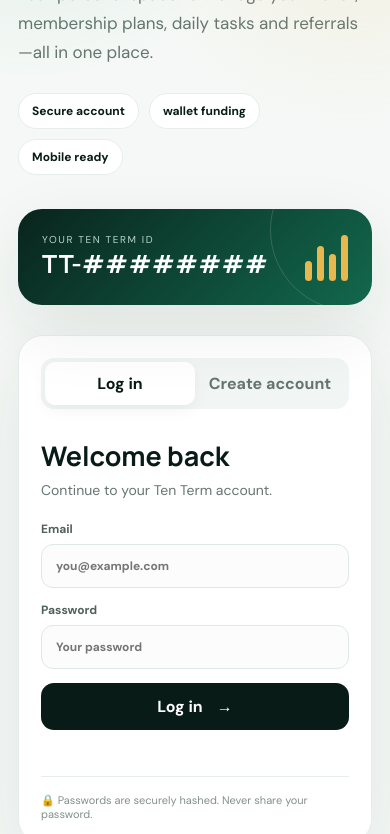
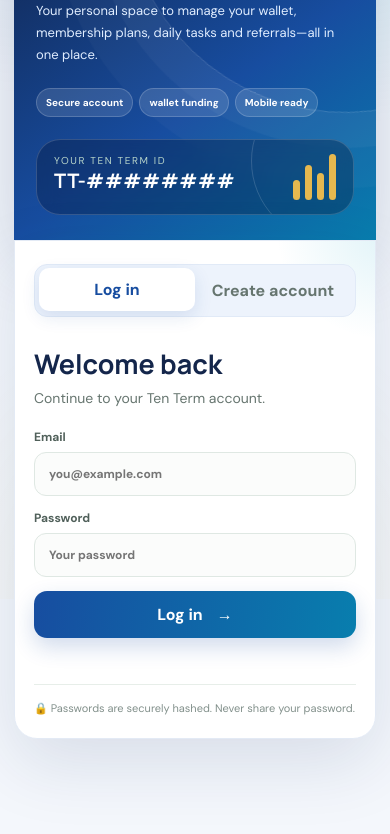
Before and after one commit to mondaylight1974-debug/ten-term-customer, a website: page index.html in a window 390 px wide. Shown: the part 245-1079 px from the top of the page. Drawn offline with Linux system fonts and the light colour scheme; no server answers.

Commit message:
Add premium responsive animations and visual system

```diff
--- a/style.css
+++ b/style.css
@@ -92,3 +92,52 @@
 .account-card-foot{margin:0;padding:0 18px 15px;color:#71819b;font-size:11px}
 @media(max-width:700px){.payment-card{display:flex;flex-direction:column;gap:18px;padding:18px;border-radius:20px}.funding-input-wrap,.funding-generate{width:100%;max-width:none}.payment-card .account-box{width:100%;min-width:0}.payment-card .account-number-detail strong{font-size:25px}}
 @media(max-width:360px){.dashboard{padding-left:12px;padding-right:12px}.payment-card{padding:15px}.payment-card .account-number-detail strong{font-size:21px}}
+
+
+/* TEN TERM premium motion system */
+:root{--tt-blue:#174da0;--tt-cyan:#16a6c9;--tt-navy:#101f43;--tt-gold:#ffcf4a}
+body{background:#f4f7fc}
+.bg{background:radial-gradient(circle at 8% 8%,rgba(23,77,160,.12),transparent 32%),radial-gradient(circle at 92% 18%,rgba(22,166,201,.12),transparent 28%),radial-gradient(circle at 50% 100%,rgba(255,207,74,.08),transparent 35%)}
+.auth.auth-shell{max-width:1240px;grid-template-columns:1fr 1fr;gap:0;padding:54px 5vw;min-height:calc(100vh - 74px);align-items:stretch}
+.auth-welcome{position:relative;isolation:isolate;overflow:hidden;display:flex;flex-direction:column;justify-content:center;padding:clamp(28px,5vw,64px);border-radius:28px 0 0 28px;background:linear-gradient(145deg,#101f43 0%,#174da0 60%,#087eae 100%);color:#fff;box-shadow:0 24px 70px rgba(16,43,91,.2)}
+.auth-welcome:before{content:"";position:absolute;z-index:-1;width:440px;height:440px;border:1px solid rgba(255,255,255,.18);border-radius:50%;right:-190px;top:-180px;box-shadow:0 0 0 35px rgba(255,255,255,.035),0 0 0 75px rgba(255,255,255,.025);animation:tt-orbit 18s linear infinite}
+.auth-welcome:after{content:"";position:absolute;z-index:-1;inset:0;background:linear-gradient(130deg,transparent 42%,rgba(255,255,255,.10) 42.2%,transparent 42.8%);transform:translateX(-110%);animation:tt-sheen 8s ease-in-out infinite}
+.auth-welcome .eyebrow{color:#b8eaff}
+.auth-welcome h1{font-size:clamp(37px,5vw,62px);color:#fff;margin:14px 0}
+.auth-welcome h1 em{color:#ffcf4a}
+.auth-welcome>p{color:#e0edff;max-width:470px}
+.auth-welcome .pills span{background:rgba(255,255,255,.12);border-color:rgba(255,255,255,.18);color:#fff}
+.auth-welcome .hero-card{background:rgba(4,17,47,.32);border:1px solid rgba(255,255,255,.16);box-shadow:none;backdrop-filter:blur(10px)}
+.auth-form-card{position:relative;overflow:hidden;display:flex;flex-direction:column;justify-content:center;border-radius:0 28px 28px 0;padding:clamp(24px,4vw,48px);border:1px solid #e3eaf5;box-shadow:0 24px 70px rgba(16,43,91,.12);animation:tt-rise .7s both}
+.auth-card-glow{position:absolute;width:220px;height:220px;right:-120px;top:-120px;border-radius:50%;background:radial-gradient(circle,rgba(22,166,201,.13),transparent 70%);pointer-events:none}
+.auth-form-card .tabs{position:relative;background:#edf3fc;border:1px solid #e1eaf7}
+.auth-form-card .tab{transition:background .3s,color .3s,transform .3s}
+.auth-form-card .tab.active{color:#174da0;box-shadow:0 6px 18px rgba(23,77,160,.12);transform:translateY(-1px)}
+.auth-form-card .heading h2{color:#14264b}
+.auth-form-card input{transition:border-color .25s,box-shadow .25s,transform .25s}
+.auth-form-card input:focus{border-color:#2488c6;box-shadow:0 0 0 4px rgba(36,136,198,.12);transform:translateY(-1px)}
+.auth-form-card .btn.primary{background:linear-gradient(100deg,#174da0,#087eae);box-shadow:0 9px 22px rgba(23,77,160,.2);transition:transform .25s,box-shadow .25s}
+.auth-form-card .btn.primary:hover{transform:translateY(-2px);box-shadow:0 13px 28px rgba(23,77,160,.28)}
+.dashboard .welcome,.dashboard .stats,.dashboard .payment-card,.dashboard .grid,.dashboard .panel{animation:tt-rise .55s both}
+.dashboard .stats{animation-delay:.06s}.dashboard .payment-card{animation-delay:.1s}.dashboard .grid{animation-delay:.14s}
+.card,.stat,.panel,.plan{transition:transform .28s ease,box-shadow .28s ease,border-color .28s ease}
+.card:hover,.stat:hover,.plan:hover{transform:translateY(-4px);box-shadow:0 16px 36px rgba(18,49,95,.1);border-color:#c6d9f1}
+.btn,.link,.bottom-nav-item{transition:transform .2s ease,filter .2s ease,background .2s ease}
+.btn:hover,.link:hover{filter:brightness(1.06);transform:translateY(-1px)}
+.dashboard-page{animation:tt-page-in .38s ease both}
+@keyframes tt-rise{from{opacity:0;transform:translateY(18px)}to{opacity:1;transform:translateY(0)}}
+@keyframes tt-page-in{from{opacity:0;transform:translateX(10px)}to{opacity:1;transform:translateX(0)}}
+@keyframes tt-orbit{to{transform:rotate(360deg)}}
+@keyframes tt-sheen{0%,65%,100%{transform:translateX(-110%)}78%{transform:translateX(110%)}}
+@media(max-width:760px){
+ .auth.auth-shell{display:flex;flex-direction:column;padding:22px 14px 30px;gap:0;min-height:auto}
+ .auth-welcome{min-height:245px;padding:25px 22px;border-radius:23px 23px 0 0}
+ .auth-welcome h1{font-size:36px}
+ .auth-welcome>p{font-size:13px;margin:8px 0 12px}
+ .auth-welcome .pills{margin:10px 0;gap:6px}
+ .auth-welcome .pills span{font-size:10px;padding:7px 9px}
+ .auth-welcome .hero-card{margin-top:12px;padding:14px 17px}
+ .auth-welcome .hero-card strong{font-size:20px}
+ .auth-form-card{border-radius:0 0 23px 23px;padding:23px 19px}
+}
+@media(prefers-reduced-motion:reduce){*,*::before,*::after{animation-duration:.01ms!important;animation-iteration-count:1!important;scroll-behavior:auto!important;transition-duration:.01ms!important}}
```
